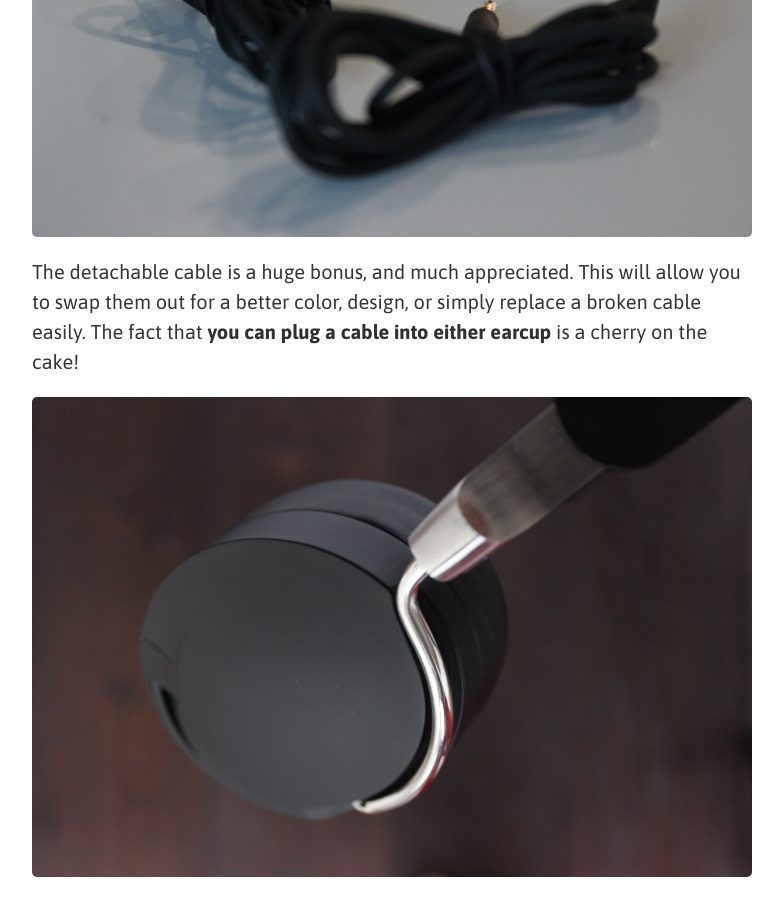
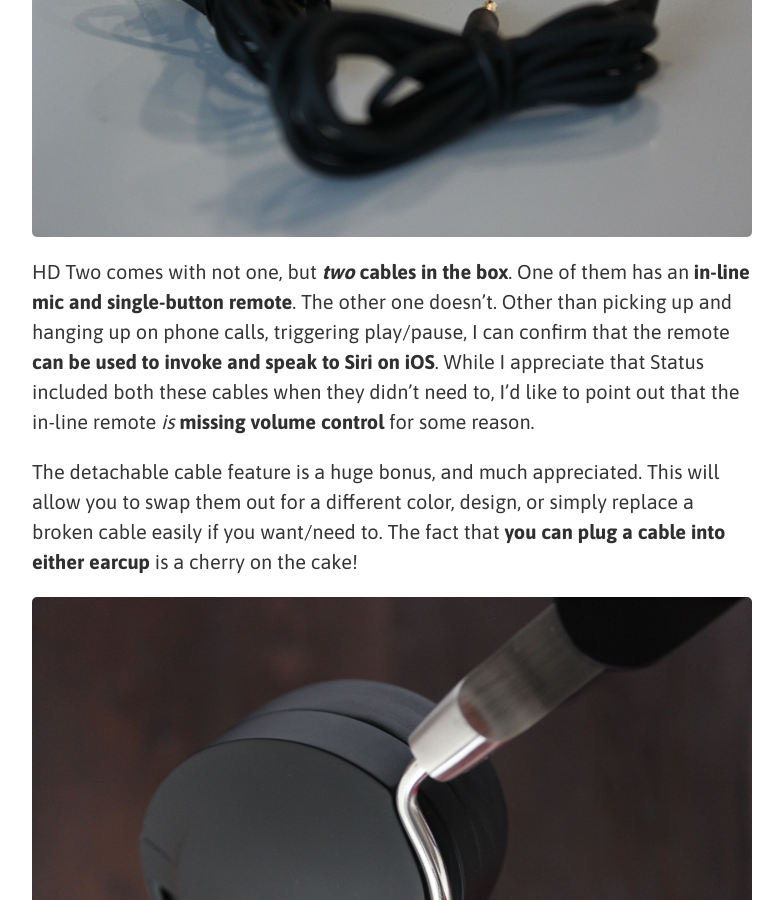
Before and after one commit to Antrikshy/antrikshy.github.io, a Jekyll site: the page built from _posts/2016-10-14-status-audio-hd-two-review-by-a-casual-listener.md, in a window 1280 px wide and 900 px high, scrolled down 5625 px. Shown: the whole window, without its empty margins (248-1031 px from the left). Built offline with Jekyll 4.4.1, drawn with Linux system fonts in a browser that asks for light colours; comment, search, counter and statistics services are not loaded; some of the changed text lies outside the part shown.

Commit message:
Updated HD Two review

```diff
--- a/_posts/2016-10-12-status-audio-hd-two-review-by-a-casual-listener.md
+++ b/_posts/2016-10-14-status-audio-hd-two-review-by-a-casual-listener.md
@@ -67,7 +67,9 @@ Additionally, the padding on the earcups is great. The **cushioning feels like m
 
 ![](/assets/reviews/hd-two-4.jpg)
 
-The detachable cable is a huge bonus, and much appreciated. This will allow you to swap them out for a better color, design, or simply replace a broken cable easily. The fact that **you can plug a cable into either earcup** is a cherry on the cake!
+HD Two comes with not one, but ***two* cables in the box**. One of them has an **in-line mic and single-button remote**. The other one doesn't. Other than picking up and hanging up on phone calls, triggering play/pause, I can confirm that the remote **can be used to invoke and speak to Siri on iOS**. While I appreciate that Status included both these cables when they didn't need to, I'd like to point out that the in-line remote *is* **missing volume control** for some reason.
+
+The detachable cable feature is a huge bonus, and much appreciated. This will allow you to swap them out for a different color, design, or simply replace a broken cable easily if you want/need to. The fact that **you can plug a cable into either earcup** is a cherry on the cake!
 
 ![](/assets/reviews/hd-two-5.jpg)
 
@@ -92,3 +94,9 @@ After making my purchase (via Amazon), I received an automated email from Status
 Now, I didn't have any grievances with their product, but they do seem to have a solid return policy (shipping included) if you purchase from their website.
 
 It's just nice to know when someone cares about your complaints and feedback about a product, and that they won't automatically be sent to a shredder.
+
+## Final Thoughts
+
+I would have liked a higher bass response, volume controls on the remote, and some color variety, I would be lying if I said I wasn't fully satisfied with my purchase.
+
+Even after using the HD Two every single day for three weeks, I have to admit that these headphones are **really worth the money**, and I will be rating them **5 out of 5** on Amazon. Seriously, the **build quality is phenomenal**, and they are **super comfortable**. I say they're worth trying out.
```
